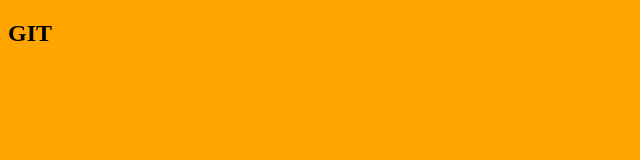
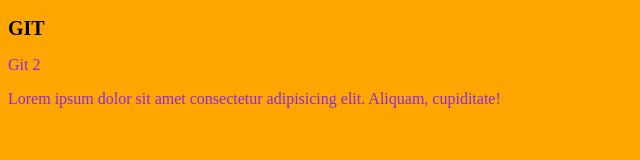
Before and after one commit to freemanlol/gittest, a plain HTML site: page index.html in a window 1280 px wide. Shown: the whole page, without its empty margins (0-640 px from the left). Drawn offline with Linux system fonts and the light colour scheme.

Commit message:
Тест 2

```diff
--- a/index.html
+++ b/index.html
@@ -11,6 +11,8 @@
 
 <body>
     <h2>GIT</h2>
+    <p>Git 2</p>
+    <p>Lorem ipsum dolor sit amet consectetur adipisicing elit. Aliquam, cupiditate!</p>
 </body>
 
 </html>
--- a/style/style.css
+++ b/style/style.css
@@ -1,3 +1,10 @@
 body {
     background: orange;
 }
+
+p {
+    color: blueviolet;
+}
+h2 {
+    font-size: 20px;
+}
```
